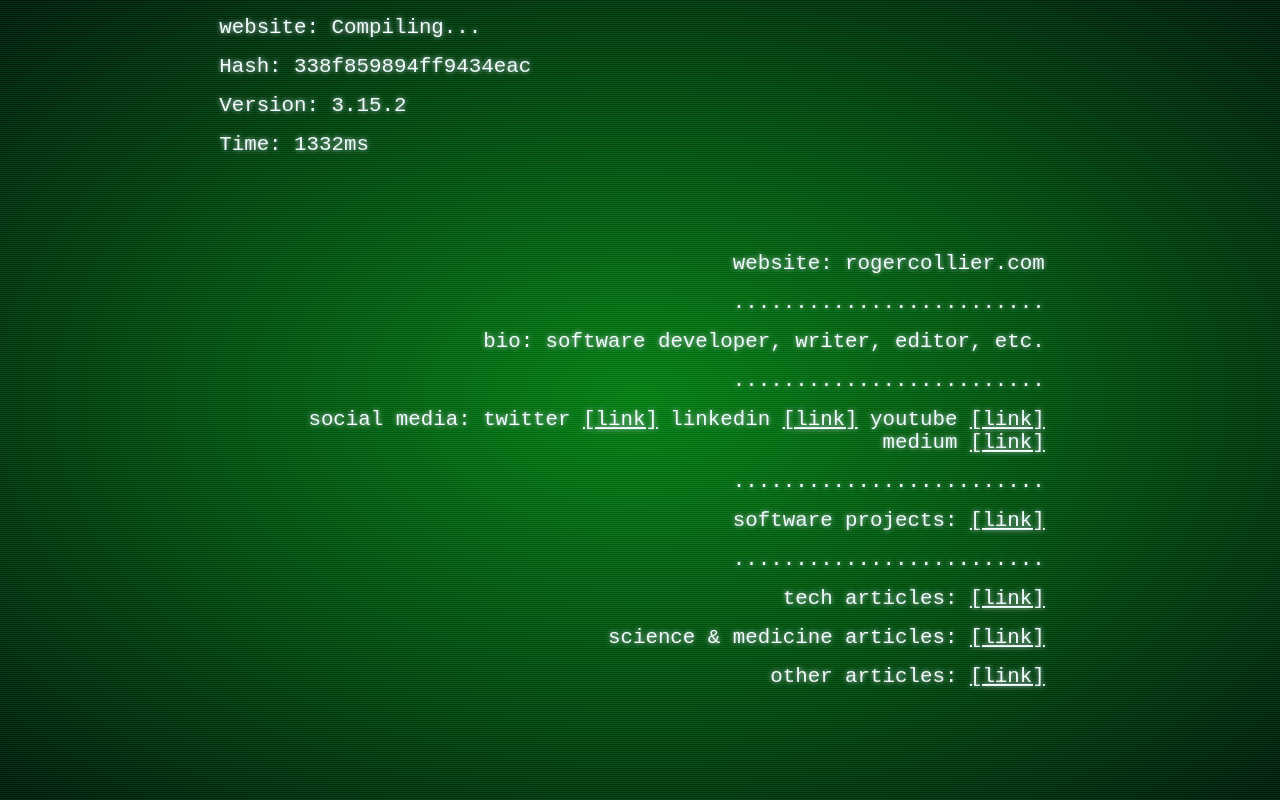
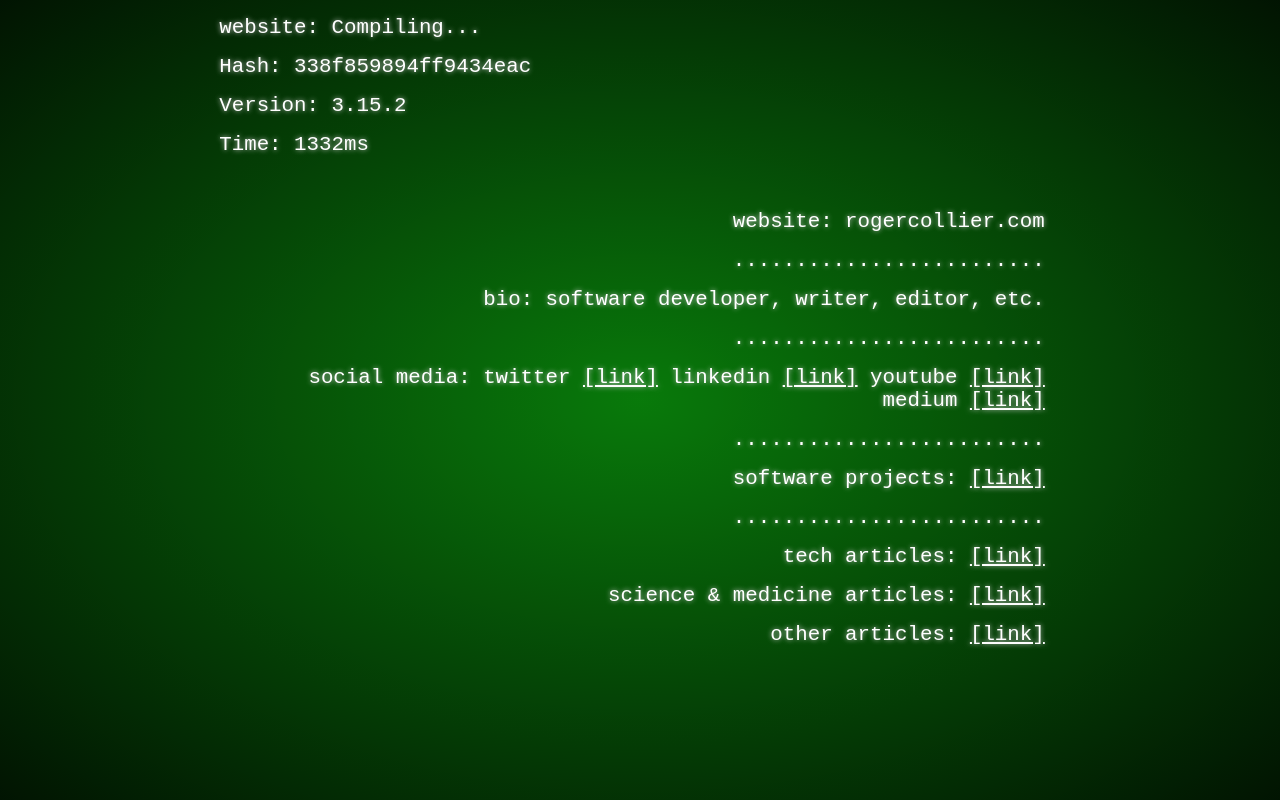
Before and after one commit to rafcollier/rafcollier.github.io, a plain HTML site: page index.html in a window 1280 px wide. Drawn offline with nearby package versions, Linux system fonts and the light colour scheme.

Commit message:
height tweak

```diff
--- a/style.css
+++ b/style.css
@@ -6,6 +6,7 @@
                 rgba(0, 150, 0, 0.75), black 120%
             );
     height: auto;
+    width: auto;
     color: white;
     font: 1.3rem Inconsolata, monospace;
     text-shadow: 0 0 5px #C8C8C8;
@@ -16,8 +17,8 @@
     position: absolute;
     top: 0;
     left: 0;
-    width: 100vw;
-    height: 100vh;
+    width: auto;
+    height: auto;
     background: repeating-linear-gradient(
             0deg,
             rgba(26,198,204,0.15),
@@ -47,4 +48,5 @@
 
 .right-align-box {
     text-align: right;
+    margin-bottom: 100px;
 }
```
